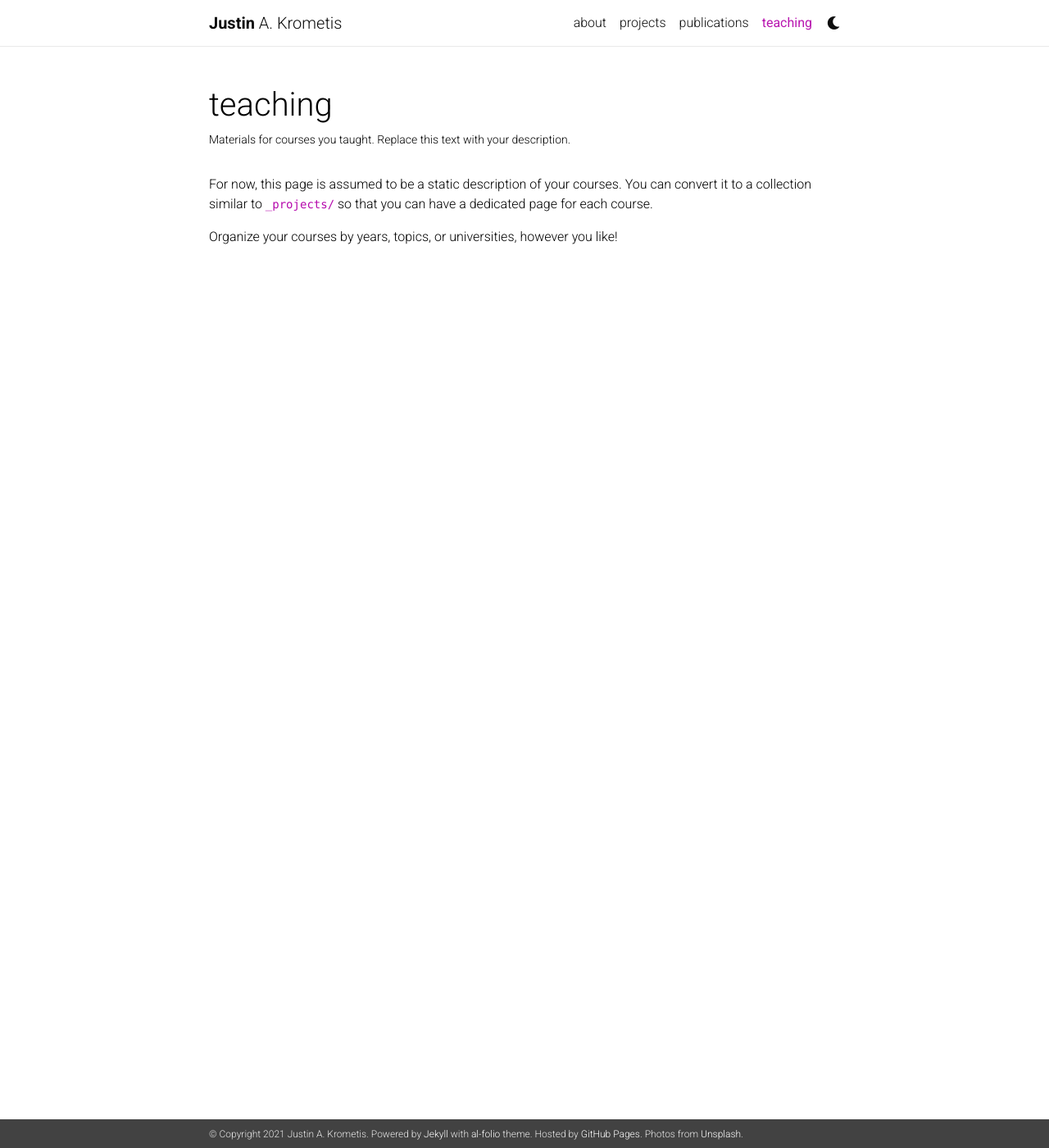
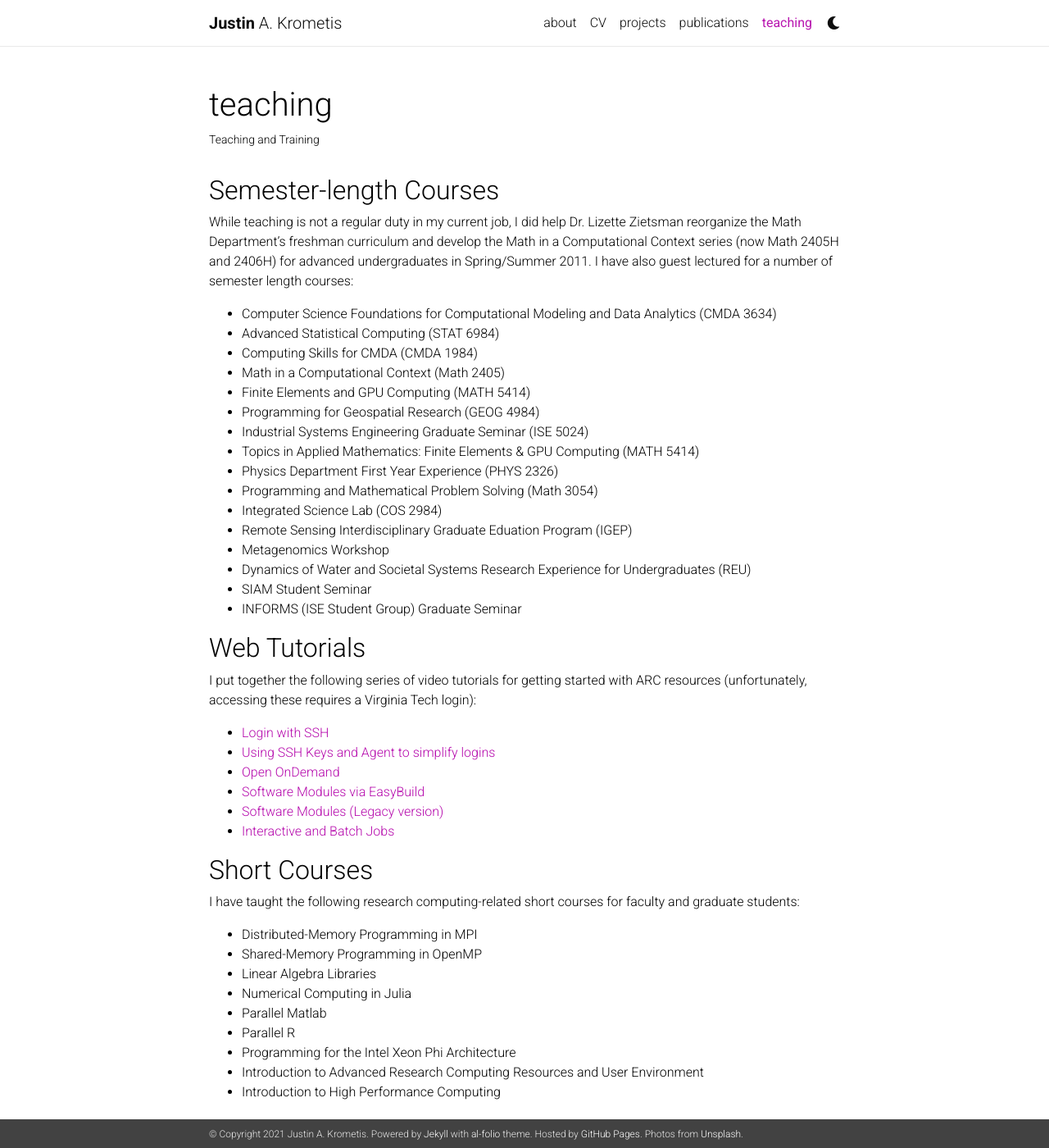
Before and after one commit to krometis/krometis.github.io, a Jekyll site: the page built from _pages/teaching.md, in a window 1280 px wide and 1400 px high. Shown: the whole window at 82% size. Built offline with Jekyll 4.4.1, drawn with Linux system fonts in a browser that asks for light colours; nearby versions of some CDN libraries; a style sheet for code colours, icons or effects is not loaded.

Commit message:
add cv, teaching

```diff
--- a/_pages/teaching.md
+++ b/_pages/teaching.md
@@ -2,10 +2,51 @@
 layout: page
 permalink: /teaching/
 title: teaching
-description: Materials for courses you taught. Replace this text with your description.
+description: Teaching and Training
 nav: true
 ---
 
-For now, this page is assumed to be a static description of your courses. You can convert it to a collection similar to `_projects/` so that you can have a dedicated page for each course.
+## Semester-length Courses
+While teaching is not a regular duty in my current job, I did help Dr. Lizette
+Zietsman reorganize the Math Department's freshman curriculum and develop the
+Math in a Computational Context series (now Math 2405H and 2406H) for advanced
+undergraduates in Spring/Summer 2011. I have also guest lectured for a number
+of semester length courses:
+- Computer Science Foundations for Computational Modeling and Data Analytics
+  (CMDA 3634)
+- Advanced Statistical Computing (STAT 6984)
+- Computing Skills for CMDA (CMDA 1984)
+- Math in a Computational Context (Math 2405)
+- Finite Elements and GPU Computing (MATH 5414)
+- Programming for Geospatial Research (GEOG 4984)
+- Industrial Systems Engineering Graduate Seminar (ISE 5024)
+- Topics in Applied Mathematics: Finite Elements & GPU Computing (MATH 5414)
+- Physics Department First Year Experience (PHYS 2326)
+- Programming and Mathematical Problem Solving (Math 3054)
+- Integrated Science Lab (COS 2984)
+- Remote Sensing Interdisciplinary Graduate Eduation Program (IGEP)
+- Metagenomics Workshop
+- Dynamics of Water and Societal Systems Research Experience for Undergraduates (REU)
+- SIAM Student Seminar
+- INFORMS (ISE Student Group) Graduate Seminar
 
-Organize your courses by years, topics, or universities, however you like!
+## Web Tutorials
+I put together the following series of video tutorials for getting started with ARC resources (unfortunately, accessing these requires a Virginia Tech login):
+- [Login with SSH](https://video.vt.edu/media/ARCA+Accessing+clusters+from+the+command+line+via+SSH/1_nkojfb72/176584251)
+- [Using SSH Keys and Agent to simplify logins](https://video.vt.edu/media/ARCA+Using+SSH+Keys+and+Agent+to+simplify+logins/1_68mcs8yt/176584251)
+- [Open OnDemand](https://video.vt.edu/media/ARCA+Open+OnDemand+for+Browser-based+Cluster+Access/1_nkp1ebuu/176584251)
+- [Software Modules via EasyBuild](https://video.vt.edu/media/ARCA+Using+modules+to+access+software+packages+%28EasyBuild+version%29/0_nhj2cdjy/176584251)
+- [Software Modules (Legacy version)](https://video.vt.edu/media/ARCA+Using+modules+to+access+software+packages+%28Pre-2020+version%29/1_f8unqdml/176584251)
+- [Interactive and Batch Jobs](https://video.vt.edu/media/ARCA+Interactive+and+Batch+Jobs/1_doz5ylqg/176584251)
+
+## Short Courses
+I have taught the following research computing-related short courses for faculty and graduate students:
+- Distributed-Memory Programming in MPI
+- Shared-Memory Programming in OpenMP
+- Linear Algebra Libraries
+- Numerical Computing in Julia
+- Parallel Matlab
+- Parallel R
+- Programming for the Intel Xeon Phi Architecture
+- Introduction to Advanced Research Computing Resources and User Environment
+- Introduction to High Performance Computing
```
Also changed, not shown: _bibliography/papers.bib (+9 -1 lines), _pages/CV.md (added, +9 -0 lines), _pages/about.md (+9 -1 lines), 2 other files.
